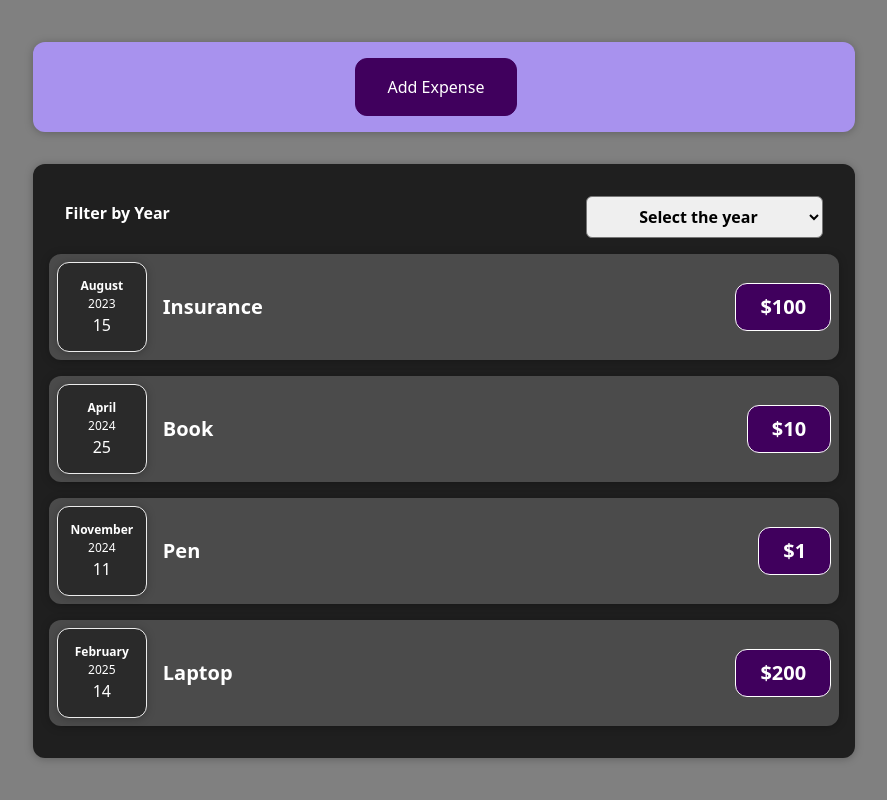
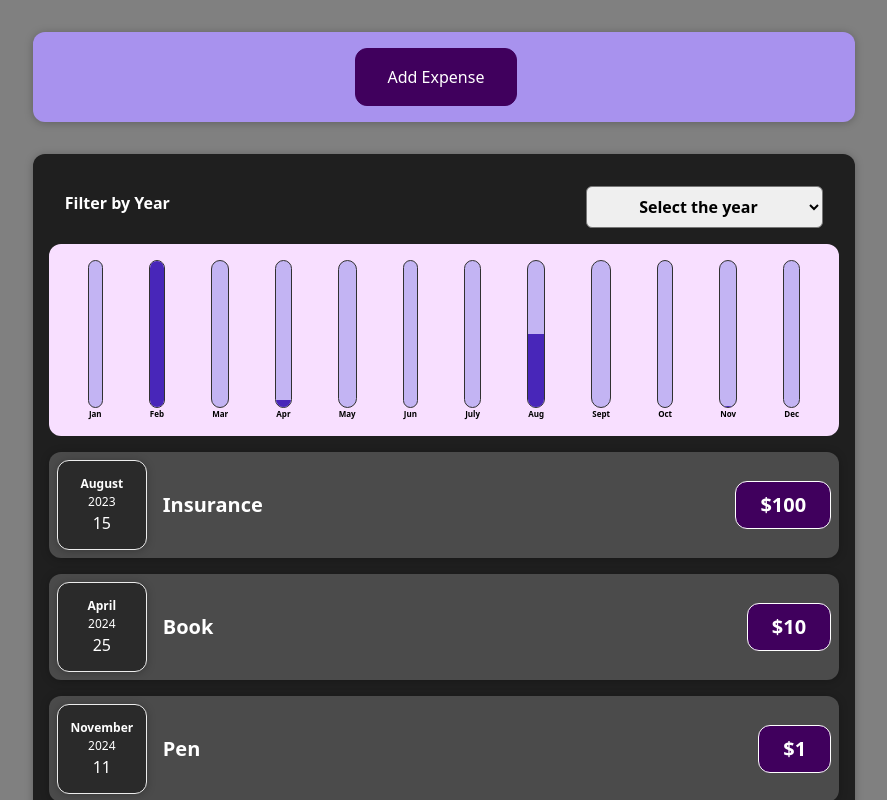
Before and after one commit to Ajay-1502/Learning-React, a React (Vite) app: page / in a window 1280 px wide. Shown: the top 800 px of the page, without its empty margins (372-1259 px from the left). Built offline with nearby package versions, Linux system fonts and the light colour scheme.

Commit message:
Integrated expense chart to improve user experience

```diff
--- /dev/null
+++ b/src/components/Chart/Chart.css
@@ -0,0 +1,9 @@
+.chart {
+  padding: 1rem;
+  border-radius: 12px;
+  background-color: #f8dfff;
+  text-align: center;
+  display: flex;
+  justify-content: space-around;
+  height: 10rem;
+}
--- /dev/null
+++ b/src/components/Chart/Chart.jsx
@@ -0,0 +1,46 @@
+import './Chart.css';
+import ChartBar from './ChartBar';
+
+const Chart = (props) => {
+  const priceOnlyArray = props.chartExpenses.map((expense) => {
+    return expense.price;
+  });
+
+  const maxPrice = Math.max(...priceOnlyArray);
+
+  const chartData = [
+    { expenseMonth: 'Jan', expenseValue: 0 },
+    { expenseMonth: 'Feb', expenseValue: 0 },
+    { expenseMonth: 'Mar', expenseValue: 0 },
+    { expenseMonth: 'Apr', expenseValue: 0 },
+    { expenseMonth: 'May', expenseValue: 0 },
+    { expenseMonth: 'Jun', expenseValue: 0 },
+    { expenseMonth: 'July', expenseValue: 0 },
+    { expenseMonth: 'Aug', expenseValue: 0 },
+    { expenseMonth: 'Sept', expenseValue: 0 },
+    { expenseMonth: 'Oct', expenseValue: 0 },
+    { expenseMonth: 'Nov', expenseValue: 0 },
+    { expenseMonth: 'Dec', expenseValue: 0 },
+  ];
+
+  for (let expense of props.chartExpenses) {
+    chartData[expense.date.getMonth()].expenseValue += expense.price;
+  }
+
+  return (
+    <div className="chart">
+      {chartData.map((monthData) => {
+        return (
+          <ChartBar
+            key={monthData.expenseMonth}
+            label={monthData.expenseMonth}
+            value={monthData.expenseValue}
+            maxValue={maxPrice}
+          />
+        );
+      })}
+    </div>
+  );
+};
+
+export default Chart;
--- /dev/null
+++ b/src/components/Chart/ChartBar.css
@@ -0,0 +1,30 @@
+.chart-bar {
+  height: 100%;
+  display: flex;
+  flex-direction: column;
+  align-items: center;
+}
+
+.chart-bar__inner {
+  height: 100%;
+  width: 100%;
+  border: 1px solid #313131;
+  border-radius: 12px;
+  background-color: #c3b4f3;
+  overflow: hidden;
+  display: flex;
+  flex-direction: column;
+  justify-content: flex-end;
+}
+
+.chart-bar__fill {
+  background-color: #4826b9;
+  width: 100%;
+  transition: all 0.3s ease-out;
+}
+
+.chart-bar__label {
+  font-weight: bold;
+  font-size: 0.5rem;
+  text-align: center;
+}
--- /dev/null
+++ b/src/components/Chart/ChartBar.jsx
@@ -0,0 +1,21 @@
+import './ChartBar.css';
+
+const chartBar = (props) => {
+  let fillHeight = '0%';
+  if (props.value > 0) {
+    fillHeight = Math.round((props.value / props.maxValue) * 100) + '%';
+  }
+
+  return (
+    <div className="chart-bar">
+      <div className="chart-bar__inner">
+        <div className="chart-bar__fill" style={{ height: fillHeight }}></div>
+      </div>
+      <div className="chart-bar__label" style={{ color: 'black' }}>
+        {props.label}
+      </div>
+    </div>
+  );
+};
+
+export default chartBar;
--- a/src/components/Expenses/Expenses.jsx
+++ b/src/components/Expenses/Expenses.jsx
@@ -2,6 +2,7 @@
 import { useState } from 'react';
 import ExpenseItem from './ExpenseItem.jsx';
 import ExpenseFilter from './ExpenseFilter';
+import ExpensesChart from './ExpensesChart';
 import Card from '../UI/Card';
 
 const Expenses = (props) => {
@@ -47,6 +48,7 @@
         selected={filteredYear}
         onChangeFilter={changeFilterHandler}
       />
+      <ExpensesChart chartData={filteredExpenses} />
       {expensesContent}
     </Card>
   );
--- /dev/null
+++ b/src/components/Expenses/ExpensesChart.jsx
@@ -0,0 +1,11 @@
+import Chart from '../Chart/Chart';
+
+const ExpensesChart = (props) => {
+  return (
+    <div>
+      <Chart chartExpenses={props.chartData} />
+    </div>
+  );
+};
+
+export default ExpensesChart;
```
